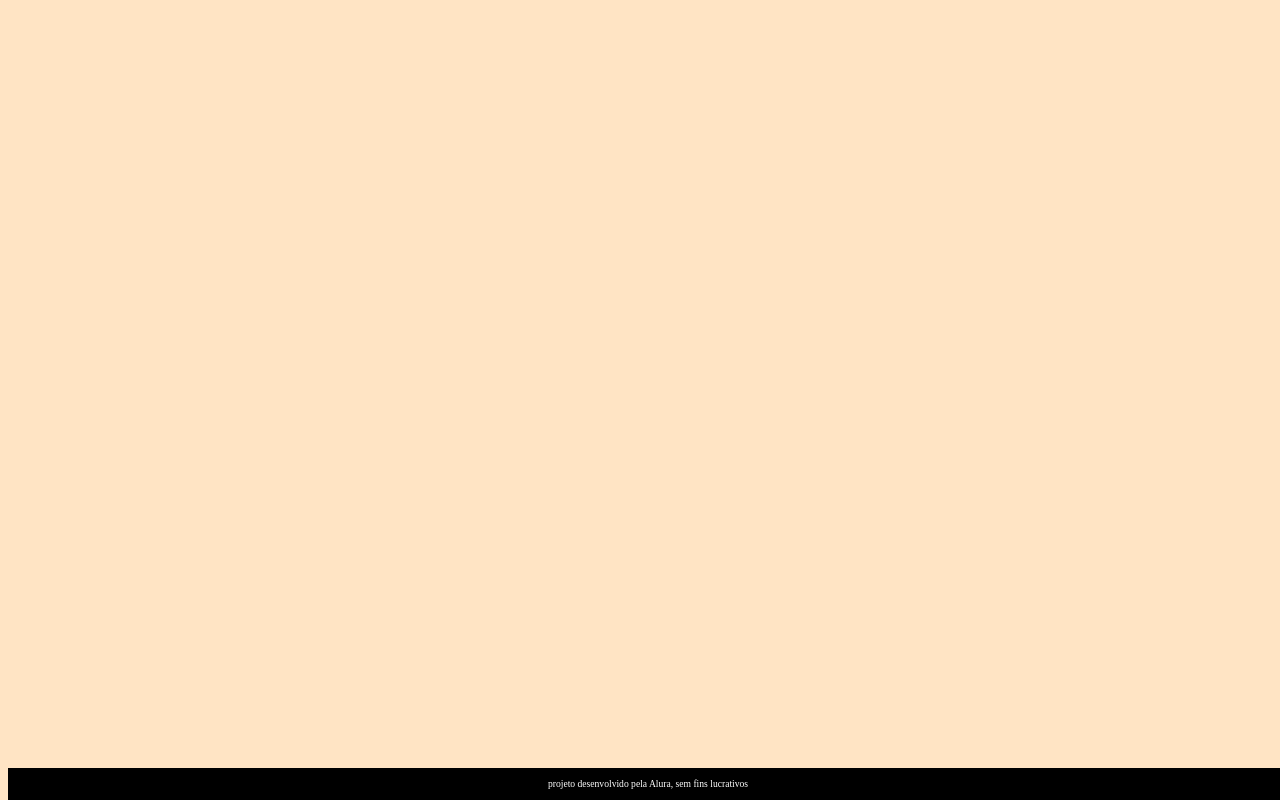
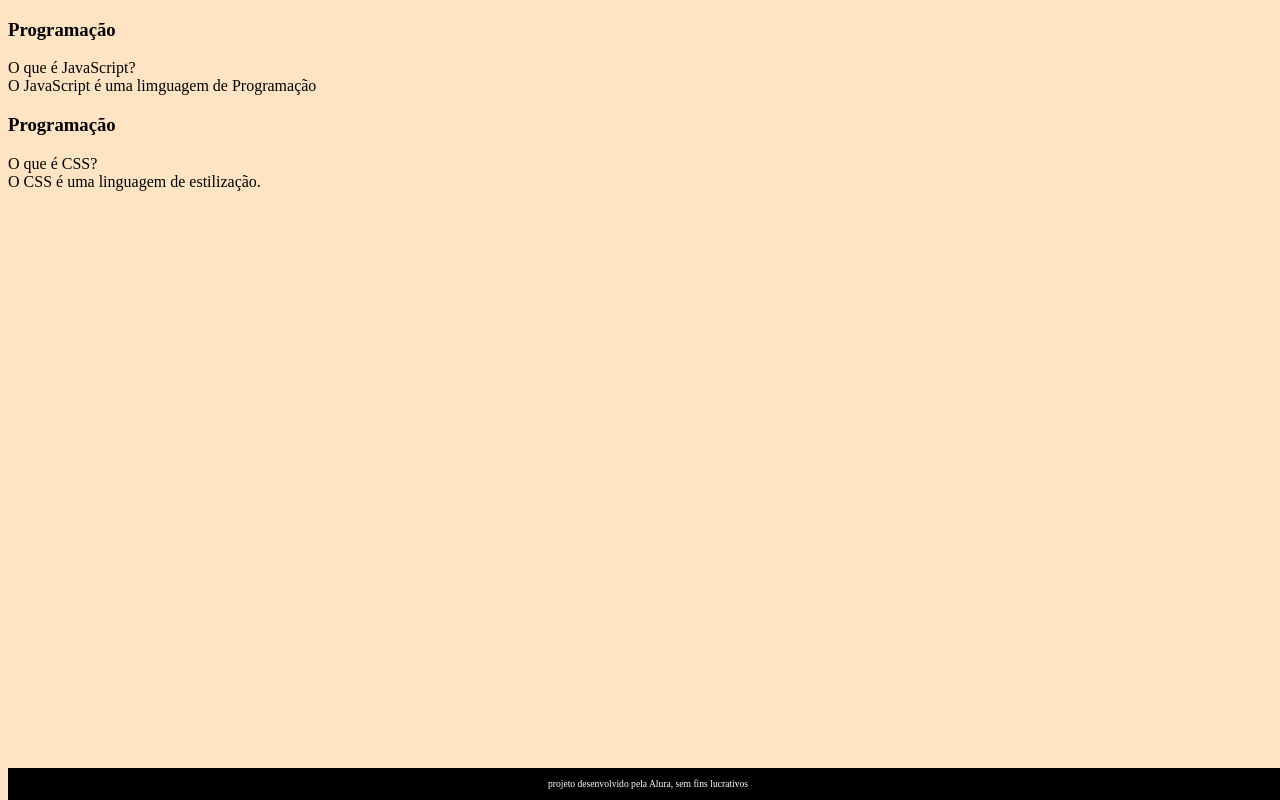
Before and after one commit to luisacarvalhov90/flash-card, a plain HTML site: page index.html in a window 1280 px wide. Drawn offline with Linux system fonts and the light colour scheme.

Commit message:
Add files via upload

```diff
--- a/index.html
+++ b/index.html
@@ -9,8 +9,28 @@
 <body>
     <main>
         <section id="container">
+
             <article class=" cartao">
                 <div class="cartao__conteudo"></div>
+                <h3>Programação</h3>
+                <div class="cartao__conteudo__pergunta">
+                    O que é JavaScript?
+                </div>
+                <div class="cartao__conteudo__resposta">
+                    O JavaScript é uma limguagem de Programação
+                </div>
+            </div>
+            </article>
+            <article class=" cartao">
+                <div class="cartao__conteudo"></div>
+                <h3>Programação</h3>
+                <div class="cartao__conteudo__pergunta">
+                    O que é CSS?
+                </div>
+                <div class="cartao__conteudo__resposta">
+                    O CSS é uma linguagem de estilização.
+                </div>
+            </div>
             </article>
 
         </section>
```
